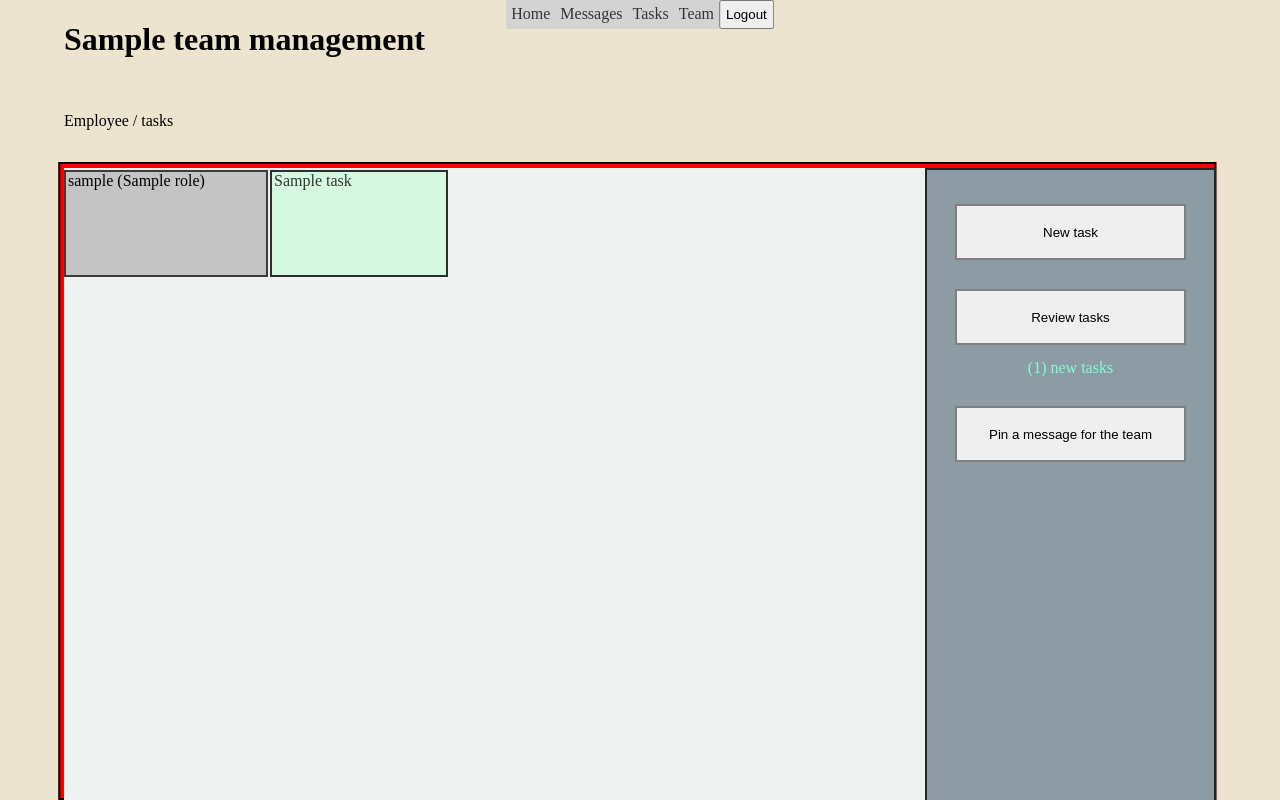
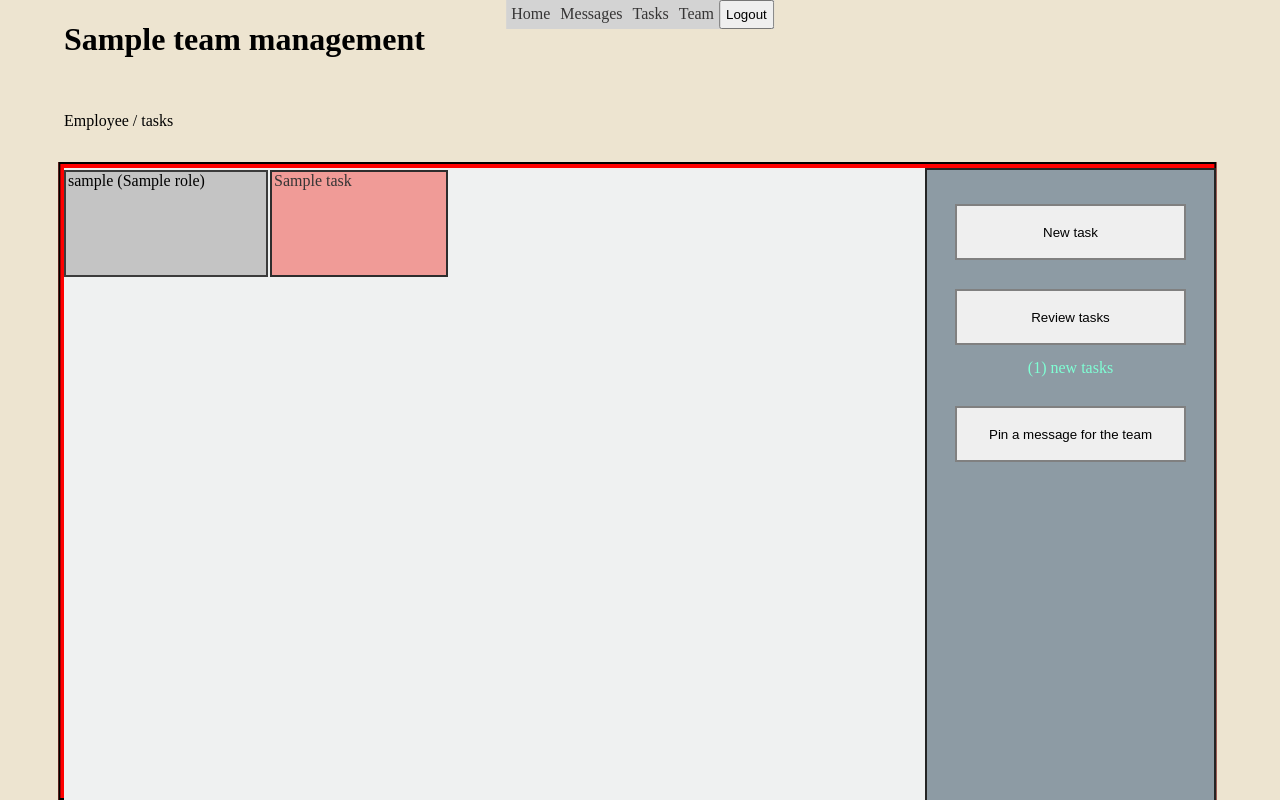
Before and after one commit to blob421/django-website, a Django app: page /dashboard/team/ in a window 1280 px wide. Run offline with Django 5.2, Linux system fonts and the light colour scheme; a user stored in the database is signed in; tables that the repository leaves empty hold one stand-in row (values such as "Sample post").

Commit message:
Fixed some bugs

```diff
--- a/app/dashboard/static/dashboard/styles.css
+++ b/app/dashboard/static/dashboard/styles.css
@@ -889,6 +889,14 @@ form button{
    background-color: rgb(213, 248, 224);
    padding-left: 2px;
 }
+.tasks_units_blocks_denied{
+
+       border: 2px rgb(45, 45, 45) solid;
+   width: 20%;
+   flex-shrink: 0;
+   background-color: rgb(240, 155, 151);
+   padding-left: 2px;
+}
 .tasks_units_blocks:hover{
     background-color: rgb(239, 239, 239);
 }
--- a/app/dashboard/templates/dashboard/task_completed_detail.html
+++ b/app/dashboard/templates/dashboard/task_completed_detail.html
@@ -37,7 +37,7 @@
 
    </div>
      <div class="send_msg_back">
-      <a href="{% url 'dashboard:tasks_list' %}"><button class="del_btn2" type="button">Back</button></a>
+      <a href="{% url 'dashboard:team_completed' %}"><button class="del_btn2" type="button">Back</button></a>
 
     </div>
 </div>
--- a/app/dashboard/templates/dashboard/team_view.html
+++ b/app/dashboard/templates/dashboard/team_view.html
@@ -13,7 +13,11 @@
 <div class="team_member_rows">
 <div class="team_name_container">{{member.user.username}} ({{member.role.name}})</div>
 {% for task in member.task_users.all %}
-{% if not task.completed %}
+{% if task.denied %}
+<div class="tasks_units_blocks_denied">
+<a class="link_management" href="{% url 'dashboard:task_manage_update' task.id %}">{{task.name}}</a></div>
+
+{% elif not task.completed %}
 <div class="tasks_units_blocks">
 <a class="link_management" href="{% url 'dashboard:task_manage_update' task.id %}">{{task.name}}</a></div>
 {% else %}
--- a/app/dashboard/urls.py
+++ b/app/dashboard/urls.py
@@ -31,7 +31,7 @@ urlpatterns = [
     ####### MANAGE ###########
     path('team/', views.TeamView.as_view(), name = 'team'),
     path('tasks/completed/<int:pk>/', views.TaskCompletedDetail.as_view(), name='task_completed_detail'),
-    path('create-task, views', views.TaskManageCreate.as_view(), name = 'task_manage_create'),
+    path('tasks/create/', views.TaskManageCreate.as_view(), name = 'task_manage_create'),
     path('tasks/update/<int:pk>', views.TaskUpdate.as_view(), name = 'task_manage_update'),
     path('tasks/completed/approve/<int:pk>', views.TeamCompletedApprove.as_view(),
          name = 'task_approve'),
--- a/app/dashboard/views.py
+++ b/app/dashboard/views.py
@@ -223,12 +223,13 @@ class TaskSubmit(LoginRequiredMixin, View):
         picture_file = form.cleaned_data['picture']
 
         if picture_file:
-            task.completion_note = note
+
             task.picture = picture_file.read()
             task.content_type = picture_file.content_type
-            task.completed = True
-            task.submitted_by = user_profile
 
+        task.completion_note = note
+        task.completed = True
+        task.submitted_by = user_profile
         task.save()
 
 
@@ -289,6 +290,7 @@ class TaskCompletedDetail(LoginRequiredMixin, View):
 
 
         task = Task.objects.get(id = pk)
+        task.completed = False
         task.denied = True
         task.deny_reason = form.cleaned_data['deny_reason']
         task.save()
```
Also changed, not shown: app/dashboard/templates/dashboard/tasks_list.html (+9 -4 lines).
